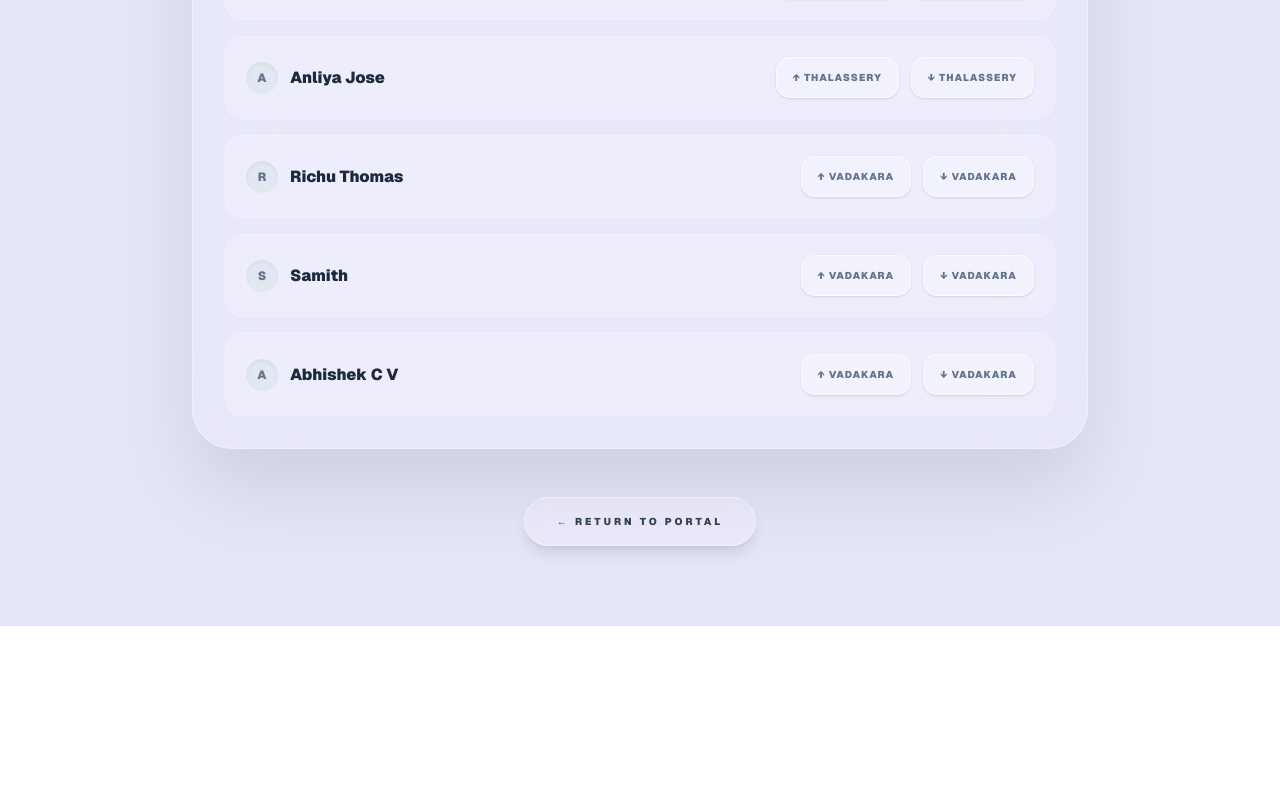
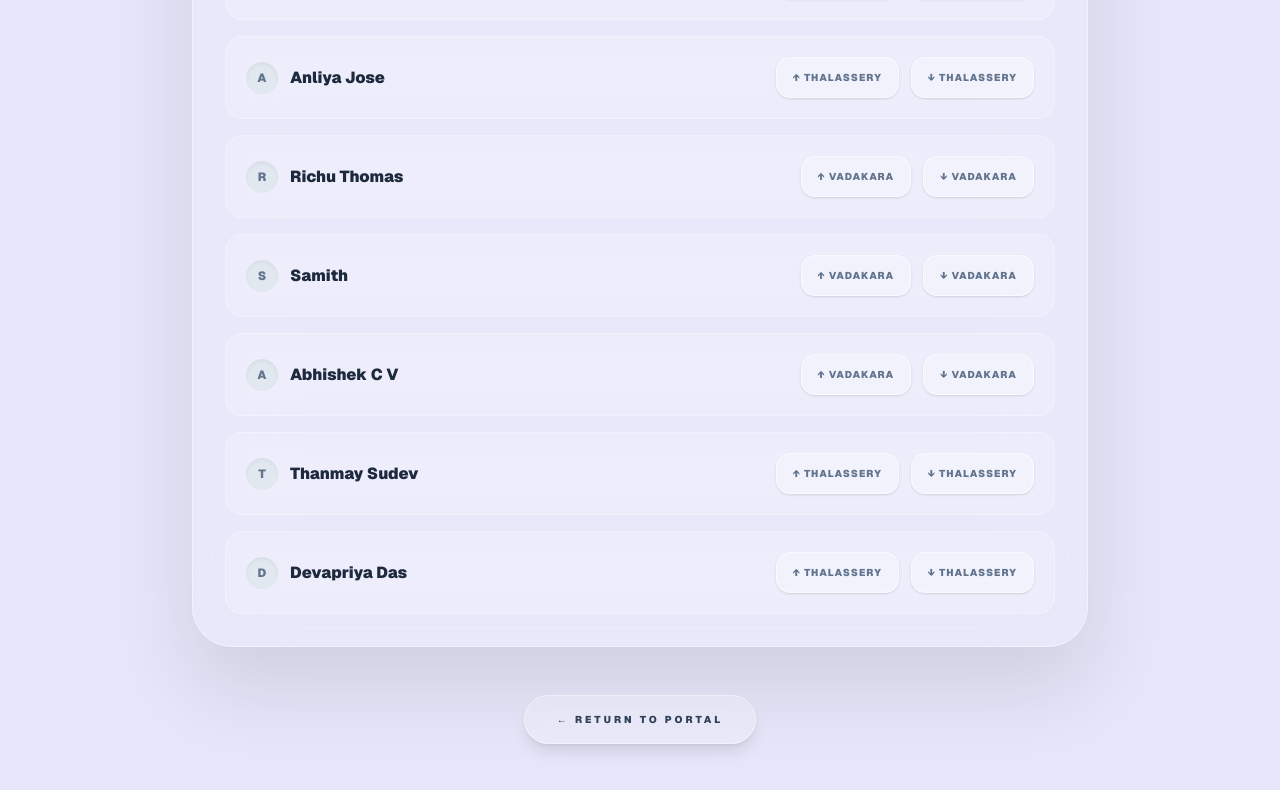
Before and after one commit to 24f2007920KPNARAYANAN/industrial-visit, a Next.js app: page /admin/boarding in a window 1280 px wide. Shown: the part 1582-2372 px from the top of the page. Before the commit the page ends 2208 px from the top, so only its background shows below. Built offline with nearby package versions, Linux system fonts and the light colour scheme.

Commit message:
updated two names in the boarding page

```diff
--- a/app/admin/boarding/page.tsx
+++ b/app/admin/boarding/page.tsx
@@ -32,6 +32,8 @@ const DEFAULT_STUDENTS: Student[] = [
   { id: 16, name: "Richu Thomas", boarding: "Vadakara", leaving: "Vadakara", hasBoarded: false, hasLeft: false },
   { id: 17, name: "Samith", boarding: "Vadakara", leaving: "Vadakara", hasBoarded: false, hasLeft: false },
   { id: 18, name: "Abhishek C V", boarding: "Vadakara", leaving: "Vadakara", hasBoarded: false, hasLeft: false },
+  { id: 19, name: "Thanmay Sudev", boarding: "Thalassery", leaving: "Thalassery", hasBoarded: false, hasLeft: false },
+  { id: 20, name: "Devapriya Das", boarding: "Thalassery", leaving: "Thalassery", hasBoarded: false, hasLeft: false },
 ]
 
 export default function BoardingPage() {
```
